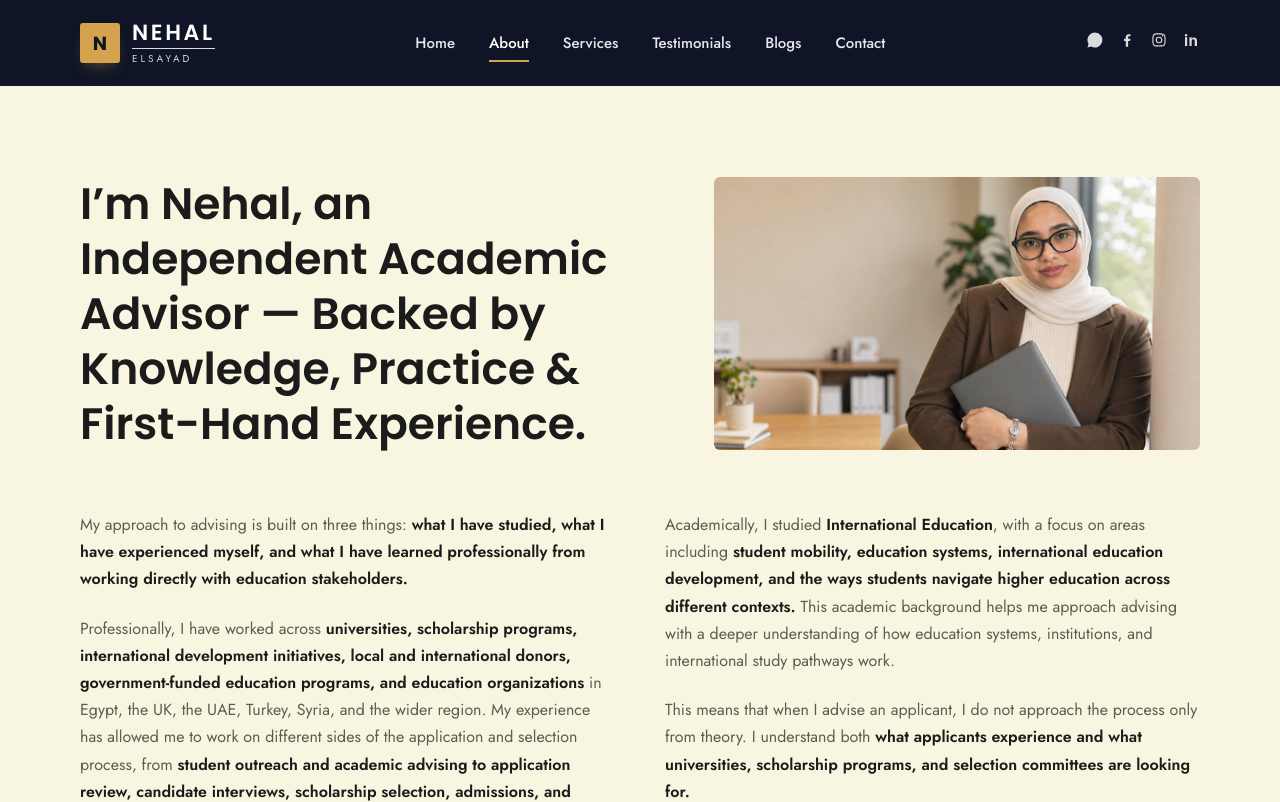
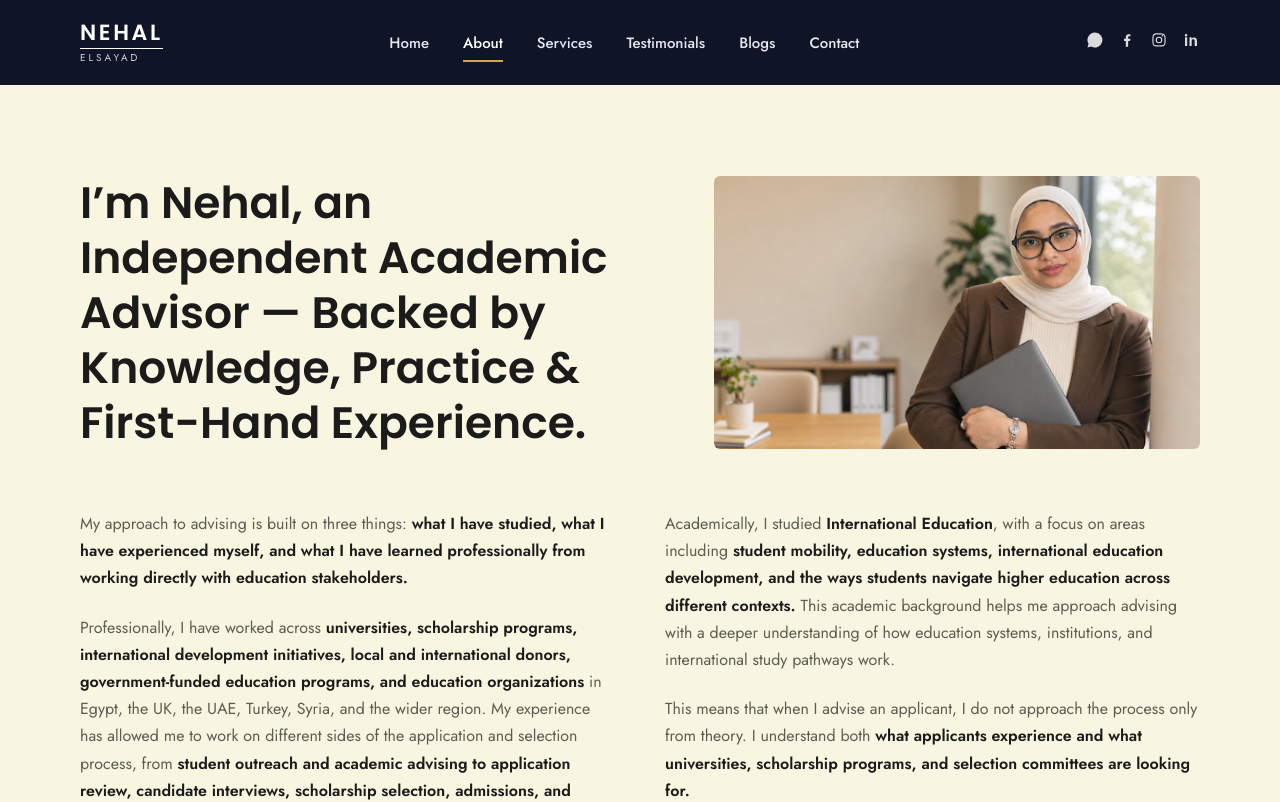
Before and after one commit to MoatazElsayad/nehal-advising, a React (Vite) app: page /about in a window 1280 px wide. Shown: the top 802 px of the page. Built offline with nearby package versions, Linux system fonts and the light colour scheme.

Commit message:
Revert logo lockup; keep scroll progress bar and back-to-top

```diff
--- a/src/components/Footer.jsx
+++ b/src/components/Footer.jsx
@@ -33,11 +33,8 @@ export default function Footer() {
       <ScrollReveal className="container footer-inner">
         <div className="footer-brand">
           <div className="logo">
-            <span className="logo-mark" aria-hidden="true">N</span>
-            <span className="logo-text">
-              <span className="logo-name">NEHAL</span>
-              <span className="logo-sub">ELSAYAD</span>
-            </span>
+            <span className="logo-name">NEHAL</span>
+            <span className="logo-sub">ELSAYAD</span>
           </div>
           <p className="footer-role">Independent Academic Advisor</p>
           <ul className="footer-socials">
--- a/src/components/Header.css
+++ b/src/components/Header.css
@@ -20,6 +20,29 @@
   justify-content: space-between;
   padding: 22px 40px;
   gap: 24px;
+}
+
+.logo {
+  display: flex;
+  flex-direction: column;
+  line-height: 1;
+  flex-shrink: 0;
+}
+
+.logo-name {
+  font-family: var(--font-heading);
+  font-size: 22px;
+  letter-spacing: 0.12em;
+  font-weight: 600;
+  border-bottom: 1px solid var(--white);
+  padding-bottom: 4px;
+}
+
+.logo-sub {
+  font-size: 10px;
+  letter-spacing: 0.3em;
+  margin-top: 4px;
+  color: #cfd3dd;
 }
 
 .main-nav {
--- a/src/components/Header.jsx
+++ b/src/components/Header.jsx
@@ -49,11 +49,8 @@ export default function Header() {
     <header className={`site-header ${onHome ? 'is-transparent' : ''}`}>
       <div className="container header-inner">
         <Link to="/" className="logo" onClick={() => setOpen(false)}>
-          <span className="logo-mark" aria-hidden="true">N</span>
-          <span className="logo-text">
-            <span className="logo-name">NEHAL</span>
-            <span className="logo-sub">ELSAYAD</span>
-          </span>
+          <span className="logo-name">NEHAL</span>
+          <span className="logo-sub">ELSAYAD</span>
         </Link>
 
         <nav className={`main-nav ${open ? 'is-open' : ''}`}>
--- a/src/index.css
+++ b/src/index.css
@@ -73,61 +73,6 @@ ul {
   .container {
     padding: 0 20px;
   }
-}
-
-/* Brand logo lockup */
-.logo {
-  display: flex;
-  align-items: center;
-  gap: 12px;
-  line-height: 1;
-  flex-shrink: 0;
-}
-
-.logo-mark {
-  width: 40px;
-  height: 40px;
-  display: flex;
-  align-items: center;
-  justify-content: center;
-  flex-shrink: 0;
-  background: var(--gold);
-  color: var(--navy);
-  font-family: var(--font-heading);
-  font-size: 19px;
-  font-weight: 700;
-  border-radius: 3px;
-  box-shadow: 0 8px 16px -8px rgba(213, 163, 78, 0.55);
-  transition: transform 0.25s ease;
-}
-
-.logo:hover .logo-mark {
-  transform: translateY(-2px);
-}
-
-.logo-text {
-  display: flex;
-  flex-direction: column;
-}
-
-.logo-name {
-  font-family: var(--font-heading);
-  font-size: 22px;
-  letter-spacing: 0.12em;
-  font-weight: 600;
-  line-height: 1;
-  color: var(--white);
-  border-bottom: 1px solid rgba(255, 255, 255, 0.85);
-  padding-bottom: 4px;
-}
-
-.logo-sub {
-  font-size: 10px;
-  letter-spacing: 0.3em;
-  margin-top: 5px;
-  color: #cfd3dd;
-  text-transform: uppercase;
-  line-height: 1;
 }
 
 /* Buttons */
```
